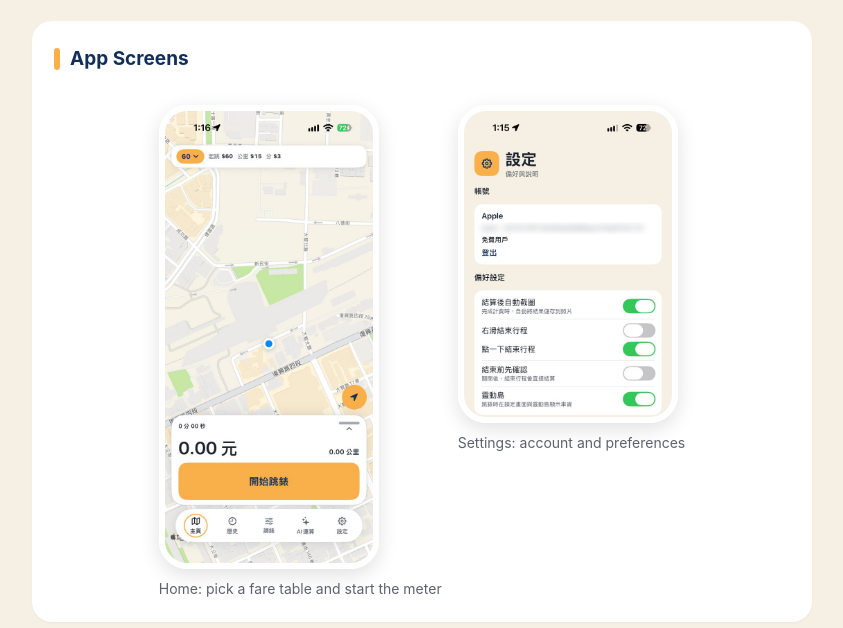
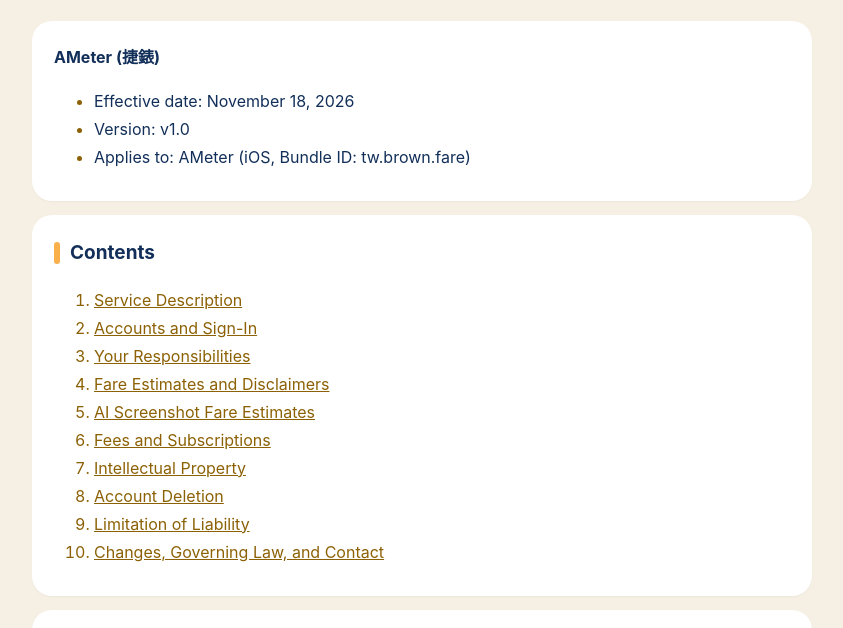
Before and after one commit to z0977405025-pixel/ameter-privacy, a plain HTML site: page terms-en.html in a window 1280 px wide. Shown: the part 183-811 px from the top of the page, without its empty margins (218-1061 px from the left). Drawn offline with Linux system fonts and the light colour scheme.

Commit message:
Screenshots only on privacy pages

```diff
--- a/terms-en.html
+++ b/terms-en.html
@@ -20,7 +20,7 @@ a{color:var(--gold)}
 footer{background:#fff;border-top:3px solid var(--accent);color:var(--muted);font-size:14px}footer .bar{display:block;padding:22px 20px}
 </style></head><body>
 <header><div class="bar"><a class="brand" href="en.html"><img src="logo.png" alt="">捷錶 <span>AMeter</span></a><nav><a class="" href="en.html">Privacy Policy</a><a class="on" href="terms-en.html">Terms of Service</a></nav><div class="lang"><a href="terms.html">中文</a></div></div></header>
-<div class="hero"><h1>Terms of Service</h1><p>AMeter (捷錶) for iOS</p></div><main><section><h2>App Screens</h2><div class="shots"><figure><img src="shot-home.jpg" alt=""><figcaption>Home: pick a fare table and start the meter</figcaption></figure><figure><img src="shot-settings.jpg" alt=""><figcaption>Settings: account and preferences</figcaption></figure></div></section><section><p><strong>AMeter (捷錶)</strong></p>
+<div class="hero"><h1>Terms of Service</h1><p>AMeter (捷錶) for iOS</p></div><main><section><p><strong>AMeter (捷錶)</strong></p>
 <ul>
 <li>Effective date: November 18, 2026</li>
 <li>Version: v1.0</li>
```
Also changed, not shown: terms.html (+1 -1 lines).
